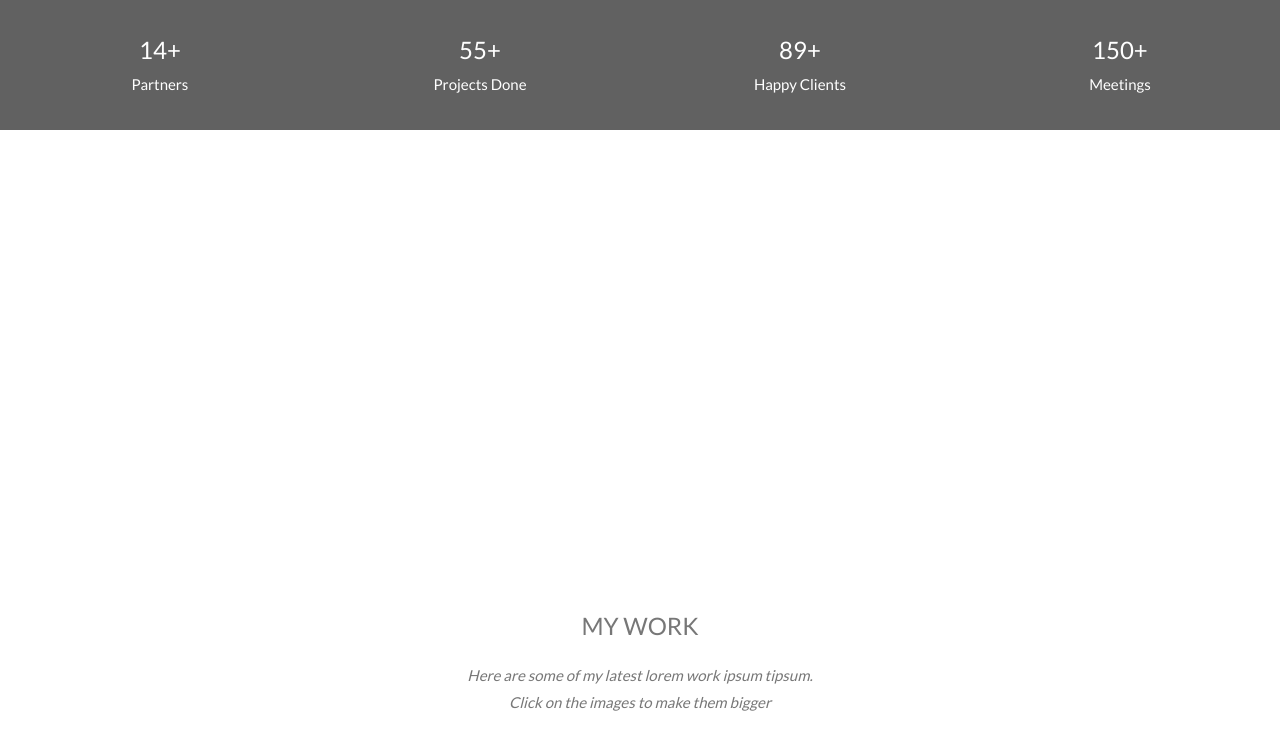
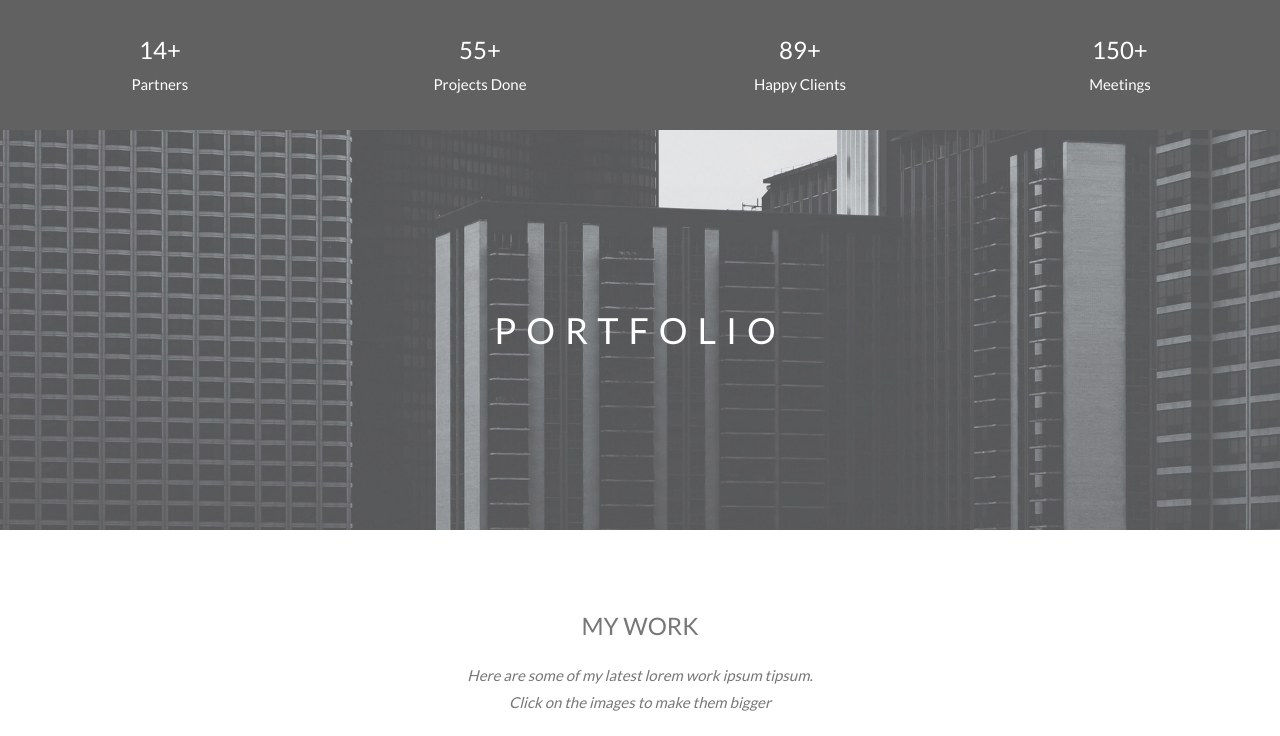
Before and after one commit to kenn0305/Web_sample, a plain HTML site: page index.html in a window 1280 px wide. Shown: the part 1600-2336 px from the top of the page. Drawn offline with Linux system fonts and the light colour scheme.

Commit message:
thrhthfhr

```diff
--- a/index.html
+++ b/index.html
@@ -31,7 +31,7 @@ body, html {
 
 /* Second image (Portfolio) */
 .bgimg-2 {
-  background-image: url("d2.png");
+  background-image: url("d2.jpg");
   min-height: 400px;
 }
 
```
Also changed, not shown: d1.jpg (added), d2.jpg (added).
